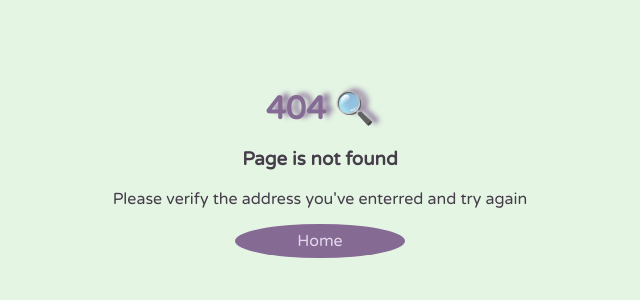
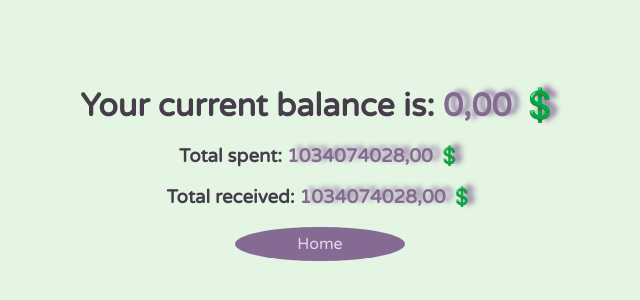
Before and after one commit to dzheki4ak/testnet, a React app: page /balance in a window 1280 px wide. Before the commit this address had no page. Shown: the part 236-536 px from the top of the page, without its empty margins (320-960 px from the left). Built offline with nearby package versions, Linux system fonts and the light colour scheme.

Commit message:
Store setup completed

```diff
--- a/src/App.jsx
+++ b/src/App.jsx
@@ -1,15 +1,23 @@
 import React from 'react';
 import { BrowserRouter as Router, Route, Switch } from 'react-router-dom';
+import { Provider } from 'react-redux';
 
 import MainPage from './components/MainPage/MainPage.jsx';
 import ErrorPage from './components/ErrorPage/ErrorPage.jsx';
 import NotFoundPage from './components/NotFoundPage/NotFoundPage.jsx';
+import BalancePage from './components/BalancePage/BalancePage.jsx';
+
+import store from './redux/store.js';
 
 const App = () => (
+  <Provider store={store}>
     <Router>
       <Switch>
         <Route exact path="/">
           <MainPage />
+        </Route>
+        <Route path="/balance">
+          <BalancePage />
         </Route>
         <Route path="/error">
           <ErrorPage />
@@ -19,6 +27,7 @@ const App = () => (
         </Route>
       </Switch>
     </Router>
+  </Provider>
 );
 
 export default App;
--- a/src/components/BalancePage/BalancePage.jsx
+++ b/src/components/BalancePage/BalancePage.jsx
@@ -0,0 +1,17 @@
+import React from 'react';
+import { Link } from 'react-router-dom';
+
+const BalancePage = () => (
+  <div className="balance__page">
+    <h1 className="balance__page_balance">Your current balance is: <span className="main__page_header-span">0,00 💲</span></h1>
+    <h3 className="balance__page_spent">Total spent: <span className="main__page_header-span">1034074028,00 💲</span></h3>
+    <h3 className="balance__page_received">Total received: <span className="main__page_header-span">1034074028,00 💲</span></h3>
+    <button className="balance__page_btn btn">
+      <Link to="/" className="link">
+        Home
+      </Link>
+    </button>
+  </div>
+);
+
+export default BalancePage;
--- a/src/components/MainPage/MainPage.jsx
+++ b/src/components/MainPage/MainPage.jsx
@@ -3,34 +3,36 @@ import { Link } from 'react-router-dom';
 
 import './MainPage.scss';
 
-const MainPage = () => {
-  const user = '2MvvYEgXvTzCLDMPNPBB68boQTrkbpiBZh6';
+import { user } from '../../redux/gateway';
 
-  return (
+const MainPage = () => (
   <div className="main__page">
     <h2 className="main__page_header">
       Hello,<span className="main__page_header-span">{` ${user}!`}</span>
     </h2>
     <p className="main__page_greeting">What would you like to do?</p>
     <div className="main__page_buttons">
+
       <button className="main__page_buttons-btn btn">
         <Link to="/any" className="link">
           Check transactions
         </Link>
       </button>
+
       <button className="main__page_buttons-btn btn">
-          <Link to="/any" className="link">
+        <Link to="/balance" className="link">
           Check ballance
         </Link>
       </button>
+
       <button className="main__page_buttons-btn btn">
         <Link to="/error" className="link">
           Send money
         </Link>
       </button>
+
     </div>
   </div>
 );
-};
 
 export default MainPage;
--- a/src/components/MainPage/MainPage.scss
+++ b/src/components/MainPage/MainPage.scss
@@ -1,6 +1,5 @@
 .main__page {
   &_header {
-    overflow: hidden;
     &-span {
       color: #856a94;
       text-shadow: 7px -2px 5px rgba(133, 106, 148, 0.88);
--- a/src/index.scss
+++ b/src/index.scss
@@ -45,7 +45,7 @@ body {
   text-decoration: none;
 }
 
-.error__page {
+.error__page, .balance__page {
   text-align: center;
 
   &_header {
--- /dev/null
+++ b/src/redux/actions.js
@@ -0,0 +1,6 @@
+export const XACTIN_LIST_FETCHED = 'LIST/XACTIN_LIST_FETCHED';
+
+export const xactionsListActionCreator = xactionsList => ({
+  type: XACTIN_LIST_FETCHED,
+  payload: xactionsList,
+});
--- /dev/null
+++ b/src/redux/gateway.js
@@ -0,0 +1,5 @@
+export const user = '2MvvYEgXvTzCLDMPNPBB68boQTrkbpiBZh6';
+
+const baseUrl = `https://api.blockcypher.com/v1/btc/test3/addrs/${user}/full`;
+
+const fetchXactionList = () => {}
--- /dev/null
+++ b/src/redux/reducer.js
@@ -0,0 +1,15 @@
+import { XACTIN_LIST_FETCHED } from './actions.js';
+
+const initialState = {};
+
+export const xactionsReducer = (state = initialState, action) => {
+  switch (action.type) {
+    case XACTIN_LIST_FETCHED:
+      return {
+        ...state,
+        xactionsList: action.payload,
+      };
+    default:
+      return state;
+  }
+};
--- /dev/null
+++ b/src/redux/store.js
@@ -0,0 +1,11 @@
+import { createStore, combineReducers, compose, applyMiddleware } from 'redux';
+import thunk from 'redux-thunk';
+import { xactionsReducer } from './reducer.js';
+
+const reducer = combineReducers({ xactionsList: xactionsReducer });
+
+const composeEnhancers = window.__REDUX_DEVTOOLS_EXTENSION_COMPOSE__ || compose;
+
+const store = createStore(reducer, composeEnhancers(applyMiddleware(thunk)));
+
+export default store;
```
Also changed, not shown: src/redux/saga.js (added), src/redux/selectors.js (added). Lines whose indentation alone changed are shown as unchanged.
